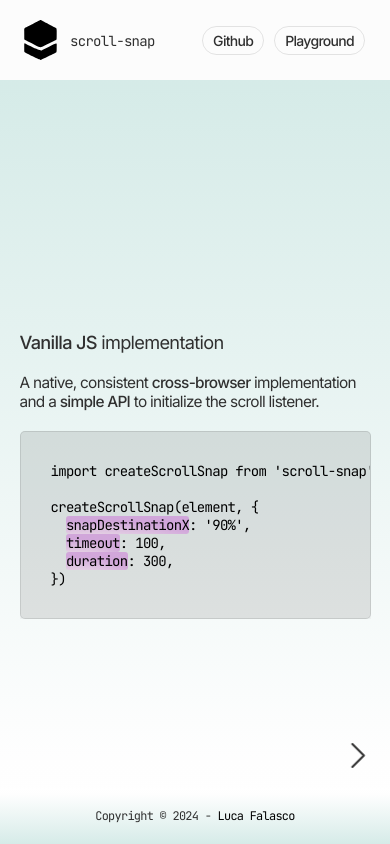
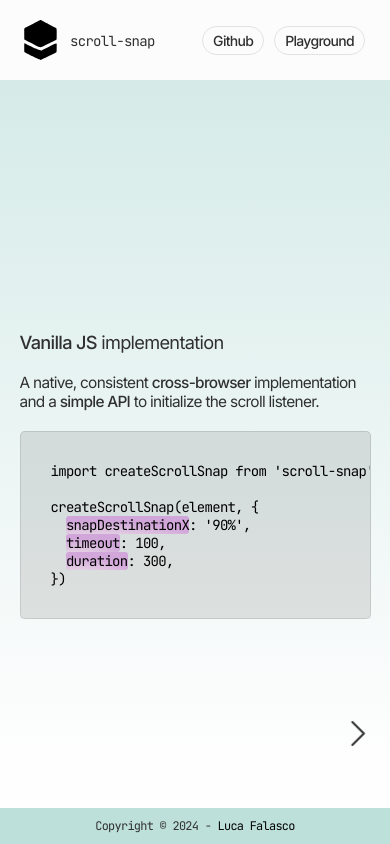
Before and after one commit to lucafalasco/scroll-snap, a website built with webpack: page docs/index.html in a window 390 px wide. Built offline with nearby package versions, Linux system fonts and the light colour scheme; a script that the page names is missing.

Commit message:
docs: improve layout

```diff
--- a/docs/style.css
+++ b/docs/style.css
@@ -331,9 +331,12 @@ code b {
   .second-page-horizontal {
     padding: 0;
   }
+  .second-page-paragraph {
+    margin: 0;
+  }
   .arrow-big.right {
     top: unset;
-    bottom: 10%;
+    bottom: 13%;
     right: 15px;
     animation: leftright 1s infinite alternate-reverse;
   }
@@ -348,6 +351,12 @@ code b {
     flex-direction: column;
     width: 90%;
     margin: auto;
+  }
+  .credits {
+    background: #bee0db;
+    position: absolute;
+    bottom: 0;
+    padding: 10px 0;
   }
 }
 @media screen and (max-width: 350px) {
```
